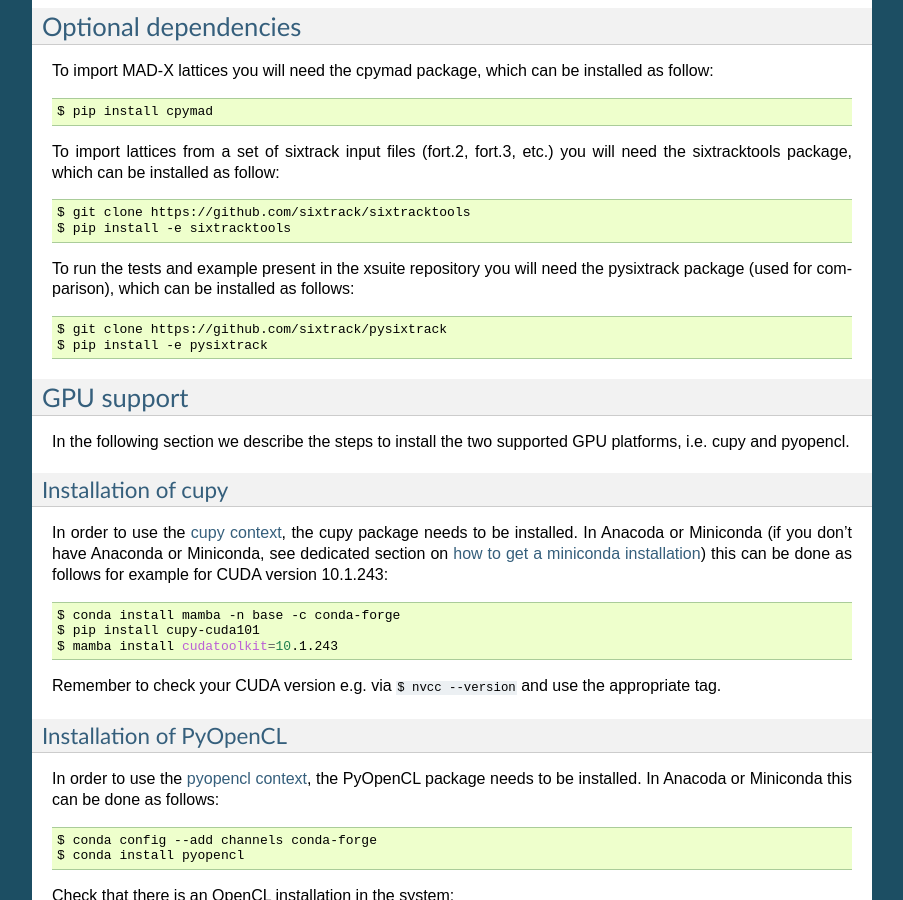
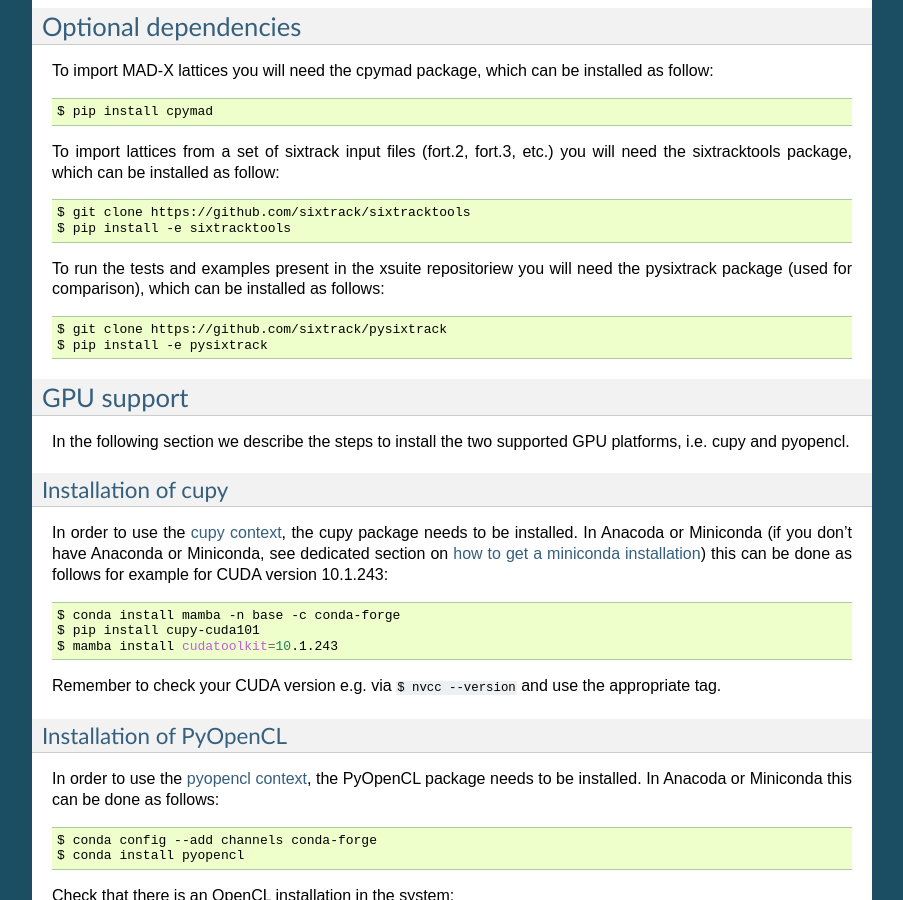
Before and after one commit to xsuite/xsuite, a Sphinx documentation site: the page built from docs/installation.rst, in a window 1280 px wide and 900 px high, scrolled down 763 px. Shown: the whole window, without its empty margins (198-1101 px from the left). Built offline with Sphinx 7.4.7, drawn with Linux system fonts in a browser that asks for light colours.

Commit message:
Quick push

```diff
--- a/docs/installation.rst
+++ b/docs/installation.rst
@@ -48,7 +48,7 @@ To import lattices from a set of sixtrack input files (fort.2, fort.3, etc.) you
     $ git clone https://github.com/sixtrack/sixtracktools
     $ pip install -e sixtracktools
 
-To run the tests and example present in the xsuite repository you will need the pysixtrack package (used for comparison), which can be installed as follows:
+To run the tests and examples present in the xsuite repositoriew you will need the pysixtrack package (used for comparison), which can be installed as follows:
 
 .. code-block:: bash
 
```
